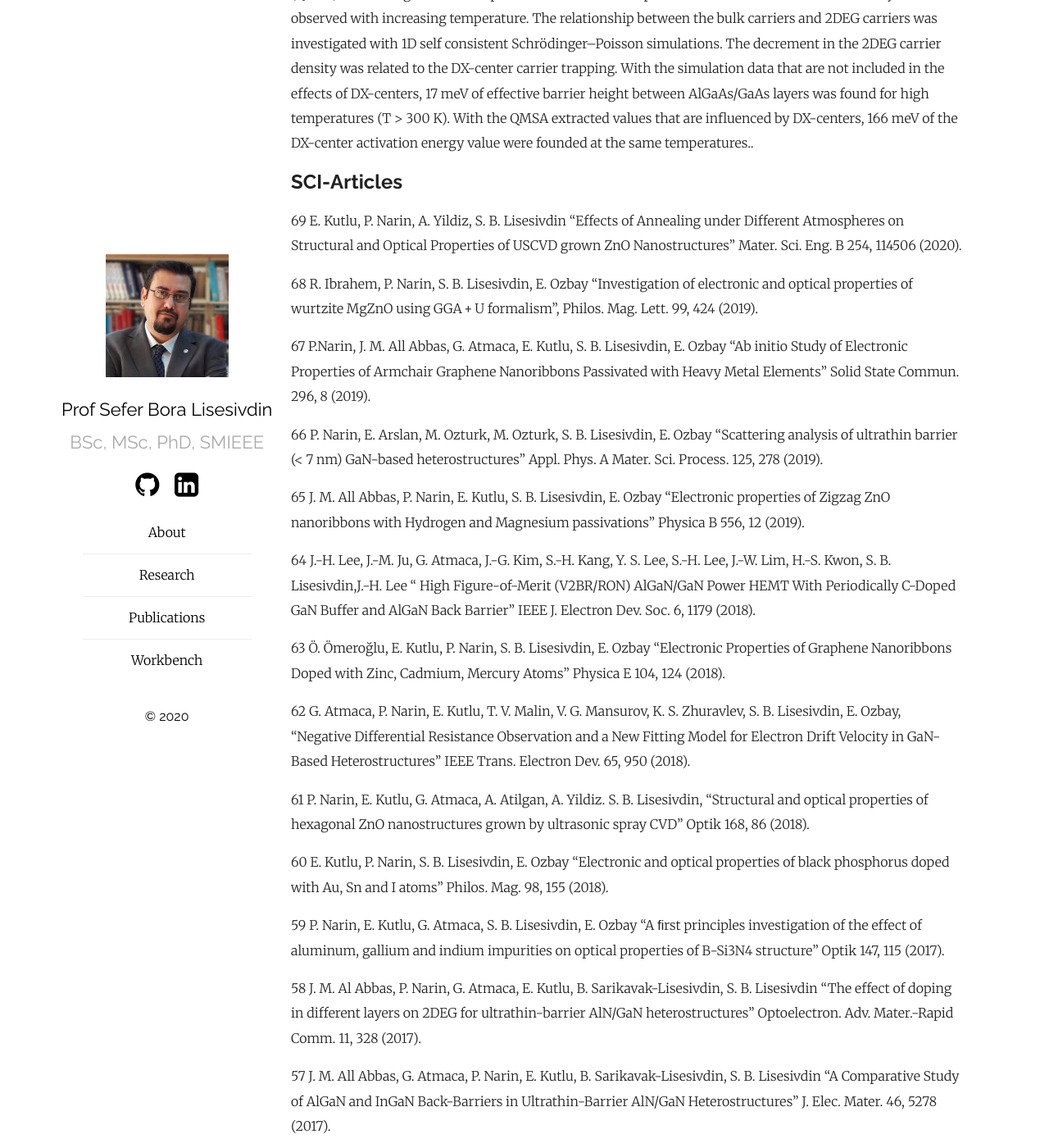
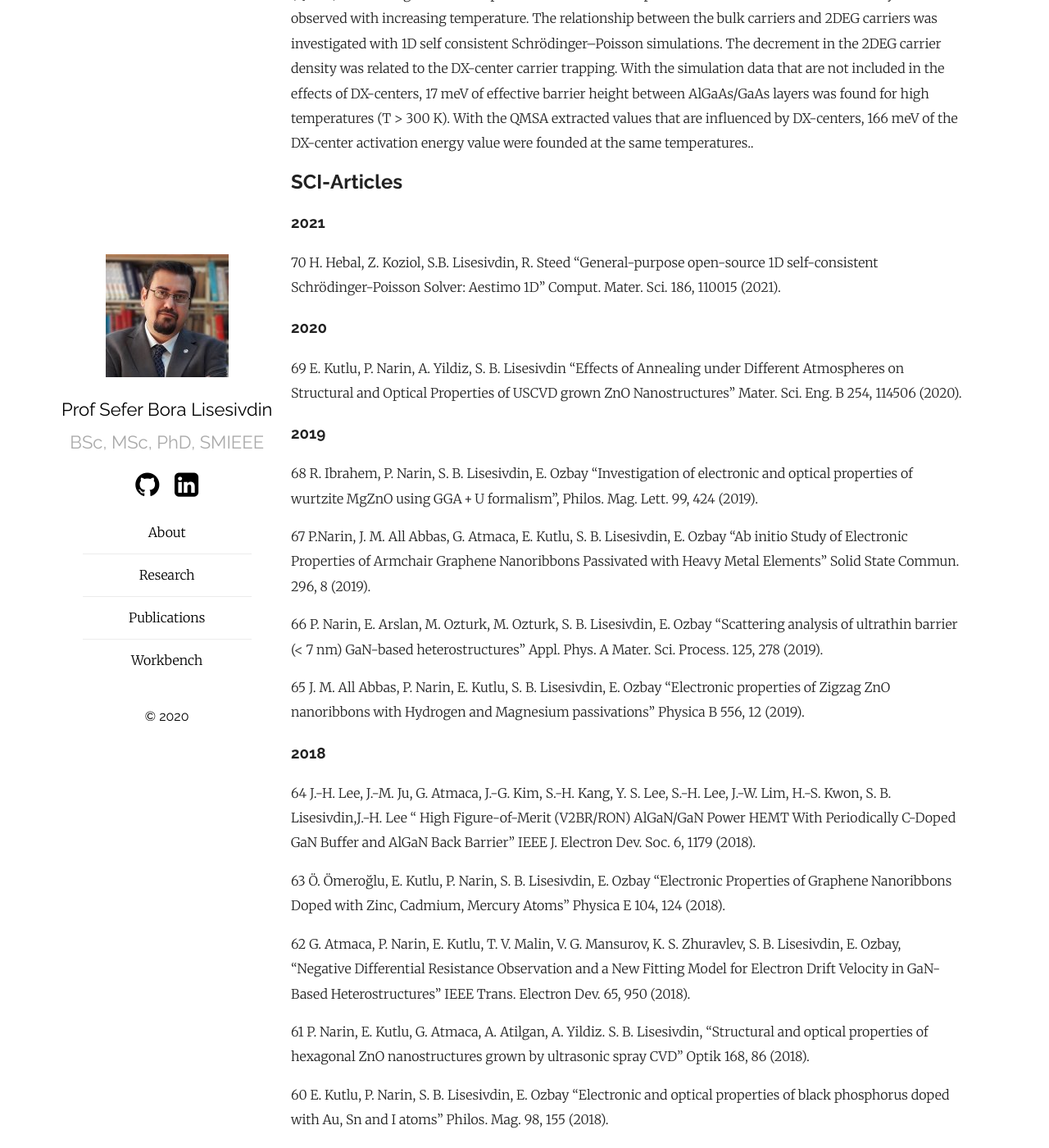
Before and after one commit to sblisesivdin/sblisesivdin.github.io, a Jekyll site: the page built from publications.md, in a window 1280 px wide and 1400 px high, scrolled down 2194 px. Shown: the whole window at 82% size. Built offline with Jekyll 4.4.1, drawn with Linux system fonts in a browser that asks for light colours; our own code applies the rules of GitHub Pages for plain Markdown files; part of the change alters nothing that is shown; some of the changed text lies outside the part shown.

Commit message:
Update publications.md

```diff
--- a/publications.md
+++ b/publications.md
@@ -37,7 +37,15 @@ Experimental Hall data that were carried out as a function of temperature (60–
 
 ## SCI-Articles
 
+### 2021
+
+70 H. Hebal, Z. Koziol, S.B. Lisesivdin, R. Steed "General-purpose open-source 1D self-consistent Schrödinger-Poisson Solver: Aestimo 1D" Comput. Mater. Sci. 186, 110015 (2021).
+
+### 2020
+
 69 E. Kutlu, P. Narin, A. Yildiz, S. B. Lisesivdin "Effects of Annealing under Different Atmospheres on Structural and Optical Properties of USCVD grown ZnO Nanostructures" Mater. Sci. Eng. B 254, 114506 (2020).
+
+### 2019
 
 68 R. Ibrahem, P. Narin, S. B. Lisesivdin, E. Ozbay "Investigation of electronic and optical properties of wurtzite MgZnO using GGA + U formalism", Philos. Mag. Lett. 99, 424 (2019).
 
@@ -46,6 +54,8 @@ Experimental Hall data that were carried out as a function of temperature (60–
 66 P. Narin, E. Arslan, M. Ozturk, M. Ozturk, S. B. Lisesivdin, E. Ozbay "Scattering analysis of ultrathin barrier (< 7 nm) GaN-based heterostructures"  Appl. Phys. A Mater. Sci. Process. 125, 278 (2019).
 
 65 J. M. All Abbas, P. Narin, E. Kutlu, S. B. Lisesivdin, E. Ozbay "Electronic properties of Zigzag ZnO nanoribbons with Hydrogen and Magnesium passivations"  Physica B 556, 12 (2019).
+
+### 2018
 
 64  J.-H. Lee, J.-M. Ju, G. Atmaca, J.-G. Kim, S.-H. Kang, Y. S. Lee, S.-H. Lee, J.-W. Lim, H.-S. Kwon, S. B. Lisesivdin,J.-H. Lee " High Figure-of-Merit (V2BR/RON) AlGaN/GaN Power HEMT With Periodically C-Doped GaN Buffer and AlGaN Back Barrier" IEEE J. Electron Dev. Soc. 6, 1179 (2018).
 
@@ -57,6 +67,8 @@ Experimental Hall data that were carried out as a function of temperature (60–
 
 60 E. Kutlu, P. Narin, S. B. Lisesivdin, E. Ozbay "Electronic and optical properties of black phosphorus doped with Au, Sn and I atoms" Philos. Mag. 98, 155 (2018).
 
+### 2017
+
 59 P. Narin, E. Kutlu, G. Atmaca, S. B. Lisesivdin, E. Ozbay "A ﬁrst principles investigation of the effect of aluminum, gallium and indium impurities on optical properties of B-Si3N4 structure" Optik 147, 115 (2017).
 
 58 J. M. Al Abbas, P. Narin, G. Atmaca, E. Kutlu, B. Sarikavak-Lisesivdin, S. B. Lisesivdin "The effect of doping in different layers on 2DEG for ultrathin-barrier AlN/GaN heterostructures" Optoelectron. Adv. Mater.-Rapid Comm. 11, 328 (2017).
@@ -64,6 +76,8 @@ Experimental Hall data that were carried out as a function of temperature (60–
 57 J. M. All Abbas, G. Atmaca, P. Narin, E. Kutlu, B. Sarikavak-Lisesivdin, S. B. Lisesivdin "A Comparative Study of AlGaN and InGaN Back-Barriers in Ultrathin-Barrier AlN/GaN Heterostructures" J. Elec. Mater. 46, 5278 (2017).
 
 56 E. Kutlu, P. Narin, G. Atmaca, B. Sarikavak-Lisesivdin, S. B. Lisesivdin, E. Ozbay "Electronic structure of β-Si3N4 crystals with substitutional icosagen group impurities" J. Optoelectron. Adv. Mater. 19, 278 (2017).
+
+### 2016
 
 55 P. Narin, E. Kutlu, B. Sarikavak-Lisesivdin, S. B. Lisesivdin, E. Özbay “Electronic Properties of Li-doped Zigzag Graphene Nanoribbons” Physica E 84, 543 (2016).
 
@@ -77,6 +91,8 @@ Experimental Hall data that were carried out as a function of temperature (60–
 
 50 G. Atmaca, S. Ardali, P. Narin, E. Kutlu, S. B. Lisesivdin, T. Malin, V. Mansurov, K. Zhuravlev, E. Tiras “Energy relaxation of hot electrons by LO phonon emission in AlGaN/AlN/GaN heterostructure with in situ Si3N4 passivation” J. Alloys Compounds 659, 90 (2016).
 
+### 2015
+
 49 S. Ardali, G. Atmaca, S. B. Lisesivdin, T. Malin, V. Mansurov, K. Zhuravlev, E. Tiras “The variation of temperature dependent carrier concentration and mobility in AlGaN/AlN/GaN heterostructure with SiN passivation” Phys. Stat. Sol. B 252, 1960 (2015).
 
 48 B. Sarikavak-Lisesivdin, S. B. Lisesivdin, N. Balkan, G. Atmaca, P. Narin, H. Cakmak, E. Ozbay “Energy relaxation of electrons in InGaN quantum wells” Metall. Mater. Trans. A 46, 1565 (2015).
@@ -84,6 +100,8 @@ Experimental Hall data that were carried out as a function of temperature (60–
 47 G. Atmaca, P. Narin, B. Sarikavak-Lisesivdin, S. B. Lisesivdin, M. Kasap “Electron Transport Properties of Two Dimensional Electron Gas in BexZn1-xO/ZnO Heterostructures” Philos. Mag. 95, 79 (2015).
 
 46 G. Atmaca, P. Tasli, G. Karakoc, E. Yazbahar and S. B. Lisesivdin “Numerical Investigation of the 2DEG Properties of AlGaN/AlN/GaN HEMT Structures with InGaN/GaN MQW Back-Barrier Structure” Physica E 65, 110 (2015).
+
+### 2014
 
 45 O. Donmez, F. Sarcan, S. B. Lisesivdin, M. P. Vaughan, A. Erol, M. Gunes, M. C. Arikan, J. Puustinen and M. Guina, “Analytic modeling of temperature dependence of 2D carrier mobility in as-grown and annealed GaInNAs/GaAs quantum well structures” Semicond. Sci. Technol. 29 125009 (2014).
 
@@ -93,11 +111,15 @@ Experimental Hall data that were carried out as a function of temperature (60–
 
 42 S. B. Lisesivdin, N. A. Khan, S. Mazzucato, N. Balkan, M. J. Adams, V.-M. Korpijärvi, M. Guina, G. Mezosi and M. Sorel “Optical gain in 1.3 μm electrically-driven dilute nitride VCSOAs” Nanoscale Res. Lett. 9, 22 (2014).
 
+### 2013
+
 41 K. Elibol, G. Atmaca, P. Tasli and S. B. Lisesivdin “A Numerical Study on Subband Structure of InxAl1-xN/GaN-Based HEMT Structures with Low-Indium (x<0.10) Barrier Layer” Solid State Commun. 162, 8 (2013).
 
 40  A. F. Kuloglu, B. Sarikavak-Lisesivdin, S. B. Lisesivdin, E. Ozbay “First-principles calculations of Pd-terminated symmetrical armchair graphene nanoribbons” Comp. Mater. Sci. 68, 18 (2013).
 
 39  B. Sarikavak-Lisesivdin, S. B. Lisesivdin, E. Ozbay “The Effect of InxGa1-xN Back-barriers on the Dislocation Densities in Al0.31Ga0.69N/AlN/GaN/ InxGa1-xN/GaN Heterostructures (0.05 ≤ x ≤ 0.14)” Cur. Appl. Phys. 13, 224 (2013).
+
+### 2012
 
 38  B. Sarikavak-Lisesivdin, S. B. Lisesivdin, E. Ozbay “Ab initio study of Ru-terminated and Ru-doped armchair graphene nanoribbons” Mol. Phys. 110, 2295 (2012).
 
@@ -105,9 +127,13 @@ Experimental Hall data that were carried out as a function of temperature (60–
 
 36  O. Celik, E. Tiras, S. Ardali, S. B. Lisesivdin, E. Ozbay “Determination of the LO phonon energy by using electronic and optical methods in AlGaN/GaN” Cent. Eur. J. Phys. 10, 485 (2012).
 
+### 2011
+
 35  O. Kelekci, S. B. Lisesivdin, S.Ozcelik, E. Ozbay “Numerical optimization of In-mole fraction and layer thicknesses in AlxGa1-xN/AlN/GaN high electron mobility transistors with InGaN back barrier” Physica B 406, 1513 (2011).
 
 34  A. Yildiz, P. Tasli, B. Sarikavak, S. B. Lisesivdin, M. K. Ozturk, M. Kasap, S. Ozcelik, E. Ozbay “Grain boundary related electrical transport in Al-rich AlxGa1-xN layers grown by metal organic chemical vapor deposition” Semiconductors+ 45, 33 (2011).
+
+### 2010
 
 33  H. Yu, S. B. Lisesivdin, B. Bolukbas, O. Kelekci, M. K. Ozturk, S. Ozcelik, D. Caliskan, M. Ozturk, H. Cakmak, P. Demirel and E. Ozbay “Improvement of breakdown characteristics in AlGaN/GaN/AlxGa1−xN HEMT based on a grading AlxGa1−xN buffer layer” Phys. Stat. Sol. a 207, 2593 (2010).
 
@@ -131,6 +157,8 @@ Experimental Hall data that were carried out as a function of temperature (60–
 
 23  P. Tasli, S. B. Lisesivdin, A. Yildiz, M. Kasap, E. Arslan, E. Özbay, and S. Özcelik “Well parameters of the two-dimensional electron gas in Al0.88In0.12N/AlN/GaN/AlN heterostructures grown by MOCVD” Cryst. Res. Tech. 45, 133 (2010).
 
+### 2009
+
 22  S. B. Lisesivdin, E. Ozbay “Effect of various pseudomorphic AlN layer insertions on the electron densities of two-dimensional electron gas in lattice-matched In0.18Al0.82N/GaN based heterostructures” Optoelectron. Adv. Mater.: Rapid. Comm. 3, 904 (2009).
 
 21  A. Yildiz, S. B. Lisesivdin, H. Altuntas, M. Kasap and S. Ozcelik “Electrical conduction properties of Si δ-doped GaAs grown by MBE” Physica B 404, 4202 (2009).
@@ -151,6 +179,8 @@ Experimental Hall data that were carried out as a function of temperature (60–
 
 13  A. Yildiz, S. B. Lisesivdin, M. Kasap, M. Bosi “Anomalous temperature dependence of the electrical resistivity in  In0.17Ga0.83N” Solid State Commun. 149, 337 (2009).
 
+### 2008
+
 12  A. Yildiz, S. B. Lisesivdin, M. Kasap, D. Mardare “Electrical Properties of TiO2 Thin Films” J. Non-Crys. Solids 354, 4944 (2008).
 
 11  S. B. Lisesivdin, S. Demirezen, M. D. Caliskan, A. Yildiz, M. Kasap, S. Ozcelik and E. Ozbay “Growth parameters investigation of Al0.25Ga0.75N/GaN/AlN heterostructures with Hall Effect Measurements” Semicond. Sci. Technol. 23, 095008 (2008).
@@ -162,6 +192,8 @@ Experimental Hall data that were carried out as a function of temperature (60–
 8   A. Yildiz, F. Dagdelen, S. Acar, S. B. Lisesivdin, M. Kasap, Y. Aydogdu and M. Bosi “Stokes shift and bandgap bowing in InxGa1-xN (0.060 ≤ x ≤ 0.105) grown by MOVPE” Acta Physica Pol. (a) 113, 731 (2008).
 
 7   S. B. Lisesivdin, E. Arslan, M. Kasap, S. Ozcelik and E. Ozbay, “Self-consistent scattering analysis of Al0.2Ga0.8N/AlN/GaN/AlN heterostructures grown on 6H-SiC substrates using photo-Hall effect measurements” J. Phys.: Condens. Matt. 20, 045208 (2008).
+
+### 2007
 
 6   S. B. Lisesivdin, A. Yildiz and M. Kasap, “Optimization of alloy composition, interlayer and barrier thicknesses in AlxGa1-xN/(AlN)/GaN high electron mobility transistors” Opt. Adv. Mater.-Rapid Comm. 1 (9), 467 (2007).
 
@@ -177,17 +209,25 @@ Experimental Hall data that were carried out as a function of temperature (60–
 
 ## SCI Technical Notes
 
+### 2015
+
 1 I. Kara, S. B. Lisesivdin, M. Kasap, E. Er, U. Uzek “The Relationship between the Surface Morphology and Chemical Composition of Gunshot Residue Particles” J. Foren. Sci. 60, 1030 (2015).
 
 ## Non-SCI Articles
+
+### 2011
 
 1   O. Celik, E. Tiras, S. Ardali, S. B. Lisesivdin, E.Ozbay “Determination of the in-plane effective mass and quantum lifetime of 2D electrons in AlGaN/GaN based HEMTs” Phys. Stat. Sol. (c) 8, 1625 (2011).
 
 ## Proceedings
 
+### 2020
+
 90	S. B. Lisesivdin, J. Lang, F. Jelezko “Spin-coherence time measurements of NV- centers in 15N+, 15N2+ and O+ implanted diamond” Quantum Optics and Informatics Meeting – 4 (Kobit 4), İzmir (2020).
 
 89 B. Sarikavak-Lisesivdin, S. B. Lisesivdin, E. Ozbay, F. Jelezko “Spin-polarized DFT calculations of nitrogen-vacancy color centers in diamond with various XC potentials” Quantum Optics and Informatics Meeting – 4 (Kobit 4), İzmir (2020).
+
+### 2018
 
 88	O. Omeroglu, S. B. Lisesivdin, E. Ozbay “The Optical Properties of Group-III Nitrides with LDA-1/2 Approximation” 20th National Workshop on Optics, Electro-optics and Photonics, Ankara, P78, (2018).
 
@@ -211,6 +251,8 @@ Experimental Hall data that were carried out as a function of temperature (60–
 
 78	M. T. Haliloglu, S. B. Lisesivdin, E. Ozbay “Back-Side Via Etching Application of SiC for GaN-Based Transistors” 1st Light and Light-Based Technologies Workshop, Ankara, p51 (2018).
 
+### 2017
+
 77 S. Mutlu, S. B. Lisesivdin, A. Erol, E. Tiras "Evoluiton of HELLISH devices: Colorful story of HELLISH Devices from IR to VIS light" Celebrating Naci:The Physics of Optoelectronic Materials and Devices, 27-28 March 2017, Colchester, UK.
 
 76 A. Erol, S. Mutlu, S. B. Lisesivdin, E. Tiras, "Hot electron Transport Based Devices for Optoelectronics" Int. Conf. on Condens. Matt and Mater. Sci., October 11-15 2017, Adana, Turkey.
@@ -233,6 +275,8 @@ Experimental Hall data that were carried out as a function of temperature (60–
 
 67 P. Narin, J. M. Al Abbas, S. B. Lisesivdin, E. Ozbay, The Effect of Zinc, Cadmium and Hydrogen Terminations on The Electronic Structure of Symetrical AGNRs, P648, Turkish Physical Society 33rd International Physics Congress, September 6-10 2017, Bodrum, Turkey.
 
+### 2016
+
 66    E. Kutlu, P. Narin, G. Atmaca, S. B. Lisesivdin, E. Ozbay “Sn, I, Au gibi Bazı Safsızlıkların Siyah Fosfor’un Elektronik ve Optik Özelliklerine Etkileri” 18. Ulusal Optik, Elektro-Optik ve Fotonik Çalıştayı, Ankara P26,(2016).
 
 65   P. Narin, E. Kutlu, G. Atmaca, B. Sarıkavak-Lisesivdin, S. B. Lisesivdin, E. Ozbay “Ultraince Bariyere Sahip AlN/GaN ve InAlN/GaN HEMT Yapıların Yapısal ve Yüzey Özelliklerinin İncelenmesi” 18. Ulusal Optik, Elektro-Optik ve Fotonik Çalıştayı, Ankara P72,(2016).
@@ -248,6 +292,8 @@ Experimental Hall data that were carried out as a function of temperature (60–
 60    J. M. Al abbas, P. Narin, G. Atmaca, E. Kutlu, S. B. Lişesivdin, B. Sarıkavak-Lişesivdin "Ultraince Bariyerli AlN/GaN Çoklu Yapılarda Farklı Katmanların 2BEG Üzerine Etkisi"  ADIM Physics Congress V, p.164 (2016).
 
 59   E. Kutlu, P. Narin, G. Atmaca, J. M. Al abbas, B. Sarıkavak Lişesivdin, S. B. Lişesivdin "Li Katkılı Zigzag Kenarlı Grafen Nano Şeritlerin Elektronik Özelliklerinin İncelenmesi" ADIM Physics Congress V, p.151 (2016).
+
+### 2015
 
 58   E. Tiras, G. Atmaca, S. B. Lisesivdin, S. Ardali, T. Malin, V. Mansurov, K. Zhuravlev, Power-loss Mechanisms in Surface Passivated AlGaN/AlN/GaN Heterojunctions, 11th Conference on Laser and Electro-Optic Pacific Rim, CLEO-PR 2015, 24-28 August, Busan, Korea (2015).
 
@@ -265,6 +311,8 @@ Experimental Hall data that were carried out as a function of temperature (60–
 
 51 S. B. Lisesivdin, G. Atmaca, S. Ardali, E. Tiras, T. Malin, V. Mansurov, K. Zhuravlev “The Effect of in situ Si3N4 Passivation on 2DEG Quantum Well Parameters in AlGaN/GaN Heterostructures IX. Uluslararası Balkan Fizik Birliği Konferansı, p441 (2015).
 
+### 2014
+
 50  S. B. Lisesivdin, “Implementation of Simple Parallel Conduction Extraction Method (SPCEM) for seperating 2D and 3D conduction channels in semiconductor structures”Конференция И Школа Молодых Учёных По Актуальным Проблемам Физики Полупроводниковых Структур, Novosibirsk, 25, (2014).
 
 49  E. Kutlu, P. Narin, G. Atmaca, B. Sarikavak-Lisesivdin, S. B. Lisesivdin “Ab initio study of oxygen and arsenic impurities on non-linear optical properties of β–Si3N4 material”Конференция И Школа Молодых Учёных По Актуальным Проблемам Физики Полупроводниковых Структур, Novosibirsk, 77, (2014).
@@ -277,6 +325,8 @@ Experimental Hall data that were carried out as a function of temperature (60–
 
 45        P. Narin, G. Atmaca, S. B. Lisesivdin, “Effects of ultrathin InGaN channel layer on two dimensional electron gas in hybrid GaN/InGaN/ZnO heterostructures” Turkish Physical Society 31th International Physics Congress, p406 (2014).
 
+### 2013
+
 44  S. B. Lisesivdin, G. Atmaca, E. Arslan, J. Ul-Hassan, E. Janzén, E. Ozbay “SiC üzerine büyütülen grafen yapılarda elektriksel iletim kanallarının ayrıştırılıp incelenmesi XIX. Solid State Matter Physics Ankara Meeting, S13, (2013). [Invited].
 
 43  S.B. Lisesivdin, N. A. Khan , S. Mazzucato , N. Balkan, M. J. Adams “Gain in electrically-driven 1.3 um dilute nitride VCSOAs” COST MP0805 Final Meeting, Istanbul, P17 (2013).
@@ -286,6 +336,8 @@ Experimental Hall data that were carried out as a function of temperature (60–
 41  E. Boyalı, P. Narin, G. Atmaca, S. B. Lisesivdin, M. Kasap and S. Ozcelik, “The Investigation of Temperature Dependent Electrical Transport Properties of InxGa1-xP/GaAs”, Turkish Physical Society 30th International Physics Congress, p482 (2013).
 
 40  P. Narin, G. Atmaca, B. Sarıkavak-Lisesivdin, S. B. Lisesivdin, M. Kasap, “A Numerical Investigation on Electronic Properties of Two Dimensional Electron Gas in BexZn1-xO/ZnO Heterostructures”, Turkish Physical Society 30th International Physics Congress, p529 (2013).
+
+### 2012
 
 39  G. Atmaca, P. Tunay Taşlı, S. B. Lişesivdin, “Electron Confinement in Lattice-Matched InAlN/AlN/GaN Heterostructures with AlyGa1-yN Back-barrier”, 8th Nanoscience and Nanotechnology Conference, PP-332 (2012).
 
@@ -299,11 +351,15 @@ Experimental Hall data that were carried out as a function of temperature (60–
 
 34  C. Günes, A. F. Kuloglu, S. B. Lisesivdin,  E. Ozbay, “GaN-tabanli HEMT Yapilarin Hareketliligi ve Tasiyici Yogunlugunun Deneysel Incelenmesi” I. Solid State Matter Physics İzmir Meeting, p18 (2012).
 
+### 2011
+
 33  K. Elibol, C. Gunes, A. F. Kuloglu, E. Boyali and S. B. Lisesivdin “A Numerical Study on Effects of InAlN/AlGaN Barrier in InAlN/AlGaN/AlN/GaN-based High Electron Mobility Transistors” Turkish Physical Society XXVIII. International Conference, p711 (2011).
 
 32  K. Elibol, G. Atmaca, O. Kelekci, P. Tasli, E. Ozbay and S. B. Lisesivdin “Self-consistent Transport Properties of Graphene Sheets” Turkish Physical Society XXVIII. International Conference, p710 (2011).
 
 31  G. Karakoc, G. Atmaca, E. Yazbahar, P. Tasli and S. B. Lisesivdin “Numerical Investigation of Two-dimensional Electron Gas in AlGaN/AlN/GaN HEMT with InGaN/GaN Multi-quantum Well Structure” Turkish Physical Society XXVIII. International Conference, p745 (2011).
+
+### 2010
 
 30  K. Elibol, Ö. Kelekçi, G. Atmaca, S. B. Lişesivdin, M. Kasap, S. Özçelik and E. Özbay “Grafen Flake Üretim Yöntemlerinin Geliştirilmesi” XVII. Solid State Matter Physics Ankara Meeting, S2 (2010).
 
@@ -317,6 +373,8 @@ Experimental Hall data that were carried out as a function of temperature (60–
 
 25  O. Kartaloğlu, G. Atmaca, K. Elibol and S. B. Lişesivdin “Erbiyum Katkılı Eklem Diyotun I-V Karakteristiği” XVII. Solid State Matter Physics Ankara Meeting, P46 (2010).
 
+### 2009
+
 24  H. Yu, S. Lisesivdin, B. Bolukbas, O. Kelekci, M. Ozturk, H. Cakmak, P. Demirel and E. Ozbay “Double Heterostructure AlGaN/GaN/AlGaN HEMT Based on Grading AlGaN/AlN Buffer Layer”, 2009 MRS Fall Meeting, I: III-Nitride Materials for Sensing, Energy Conversion, and Controlled Light-Matter Interactions, SESSION I4: Surface and Interface Properties II, I4.9 (2009).
 
 23  A. Ilgaz, S. Gokden, A. Teke, S. Ozcelik, S. B. Lisesivdin, E. Ozbay “Safir ve SiC Uzerine Buyutulmus AlGaN/AlN/GaN HEMT Yapilarindaki Sicak Elektron Dinamiginin Karsilastirilmasi” XVI. Solid State Matter Physics Ankara Meeting, P73(2009).
@@ -329,6 +387,8 @@ Experimental Hall data that were carried out as a function of temperature (60–
 
 19  P. Tasli, S. B. Lisesivdin, M. Kasap, K. Elibol, G. Atmaca, E. Ozbay “A Numerical Study on Subband Structure of AlxIn1-xN/GaN-based HEMT Structures with Low-Indium (x>0.82) Barrier Layer” Turkish Physical Society XXVI. International Conference, p509 (2009).
 
+### 2008
+
 18  A. Yildiz, S. B. Lisesivdin, M. Kasap, S. Özçelik, D. Mardare “Small Polaron Transport In Titanium Dioxide Thin Film” Turkish Physical Society XXV. International Conference, p133 (2008).
 
 17 S. B. Lisesivdin, N. Balkan, O. Makarovsky, A. Patanè, A. Yildiz, M. D. Caliskan, M. Kasap, S. Ozcelik, E. Ozbay “Investigation of the Beating Pattern of Shubnikov-De Haas Oscillations and Spin Splitting in AlGaN/AlN/GaN/AlN Heterostructures” Turkish Physical Society XXV. International Conference, p484 (2008).
@@ -338,6 +398,8 @@ Experimental Hall data that were carried out as a function of temperature (60–
 15  S. B. Lisesivdin, N. Balkan, E. Ozbay, “A Simple Parallel Conduction Extraction Method for MODFET’s and Undoped GaN-based HEMTs” Workshop on Recent Advances of Low Dimensional Structures and Devices, p90 (2008).
 
 14  A. Yildiz, S. Eker, S. B. Lisesivdin, M. Kasap, S. Ozcelik, D. Mardare “On the conduction mechanism of TiO2” 8th International Conference on Physics of Advanced Materials, p28 (2008).
+
+### 2007
 
 13  A. Yildiz, H. Altuntas, S. B. Lisesivdin, A. Bengi and M. Kasap “Stokes shift in In0.13Ga0.87N epitaxial layer grown by MOVPE” Turkish Physical Society XXIV. International Conference, p152 (2007).
 
@@ -355,18 +417,27 @@ Experimental Hall data that were carried out as a function of temperature (60–
 
 6   S. B. Lisesivdin, A. Yildiz, M. Kasap, and E. Ozbay “Strain Calculations from Hall Measurements in Undoped Al0.25Ga0.75N/GaN HEMT Structures” AIP Conf. Proc. 899 623 (2007).
 
+### 2006
+
 5   S. B. Lisesivdin, S. Acar, M. Kasap “Transport properties of the 2DEG and minority carriers in AlGaN/GaN HEMT Structures grown by MOCVD” XIII. Solid State Matter Physics Ankara Meeting, P-71, p104 (2006).
 
 4   S. Acar, S. B. Lisesivdin, M. Kasap “Two dimensional hole gas (2DHG) formation evidence in AlGaN/GaN/AlN HEMTs” XIII. Solid State Matter Physics Ankara Meeting, P-72, p105 (2006).
 
 3   S. B. Lisesivdin, S. Acar, M. Kasap and S. Ozcelik “QMSA Analysis and Effects of Extreme Space-Charge Scattering on the Mobility in III-V Systems grown by MBE” Turkish Physical Society XXIII. International Conference, p1214 (2005).
 
+### 2004
+
 2   S. B. Lisesivdin, U. Yurdugul, S. Demirezen, S. Acar and M. Kasap “Galvanomagnetic measurements of LEC grown Te-doped InSb” XI. Solid State Matter Physics Ankara Meeting, P-46, p79 (2004).
 
 1   I. Kara, S. B. Lisesivdin, S. Acar and M. Kasap “Temperature depence of magnetotransport and electrotransport properties of LEC grown S-doped InAs” XI. Solid State Matter Physics Ankara Meeting, P-34, p 67 (2004).
 
 ## Books and Book Chapters
+
+### 2016
+
 2 S. B. Lisesivdin, B. Sarikavak-Lisesivdin, E. Ozbay “Chapter 15: The Effects of the Interaction of Transition Metals on the Electronic Properties of the Graphene Nanosheets and Nanoribbons” Graphene Science Handbook Vol.3, CRCPress, Taylor&Francis, (2016).
+
+### 2014
 
 1 E. L. Wolf, M. Medikonda, (Transl. eds: B. Sarikavak-Lisesivdin, S. B. Lisesivdin) “Nanoteknoloji Devrimini Anlamak” Nobel Yayınevi, (2014).
 
```
